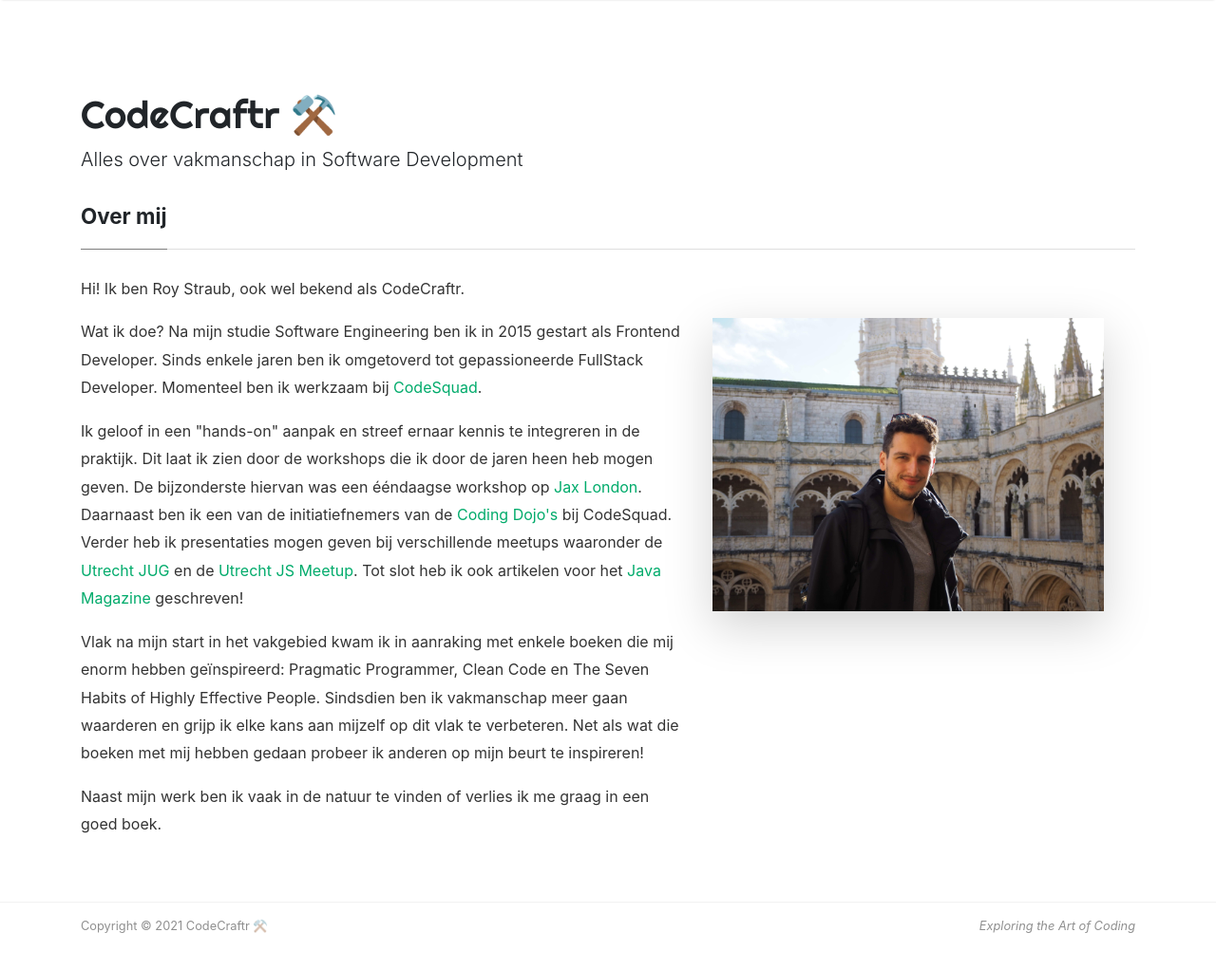
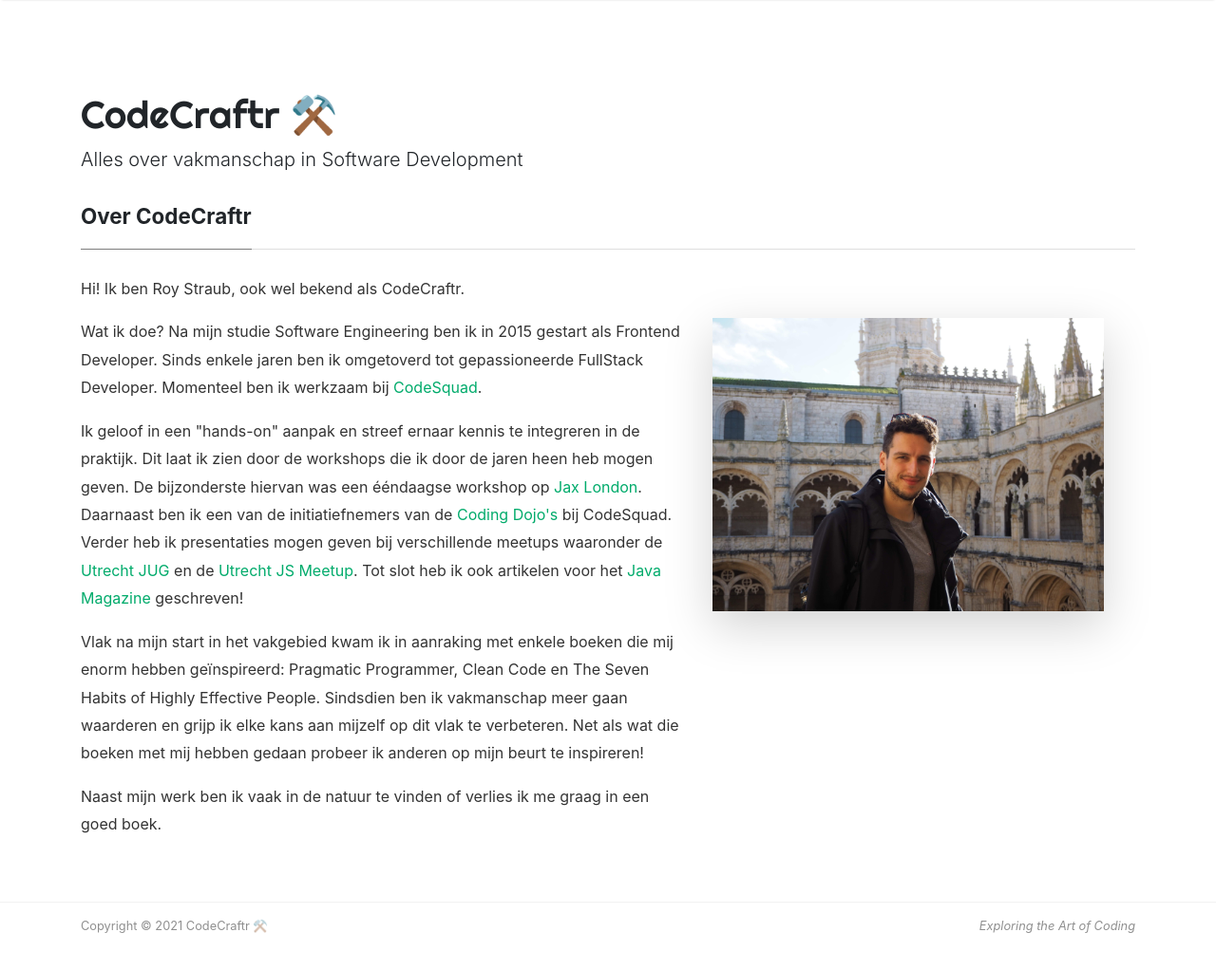
Before and after one commit to rstraub/rstraub.github.io, a Jekyll site: the page built from _pages/over-codecraftr.md, in a window 1280 px wide and 1059 px high. Shown: the top 1022 px of the window at 95% size. Built offline with Jekyll 4.4.1, drawn with Linux system fonts in a browser that asks for light colours; nearby versions of some CDN libraries.

Commit message:
changed url of about page

```diff
--- a/_layouts/default.html
+++ b/_layouts/default.html
@@ -81,7 +81,8 @@
                         {% else %}
                     <li class="nav-item">
                         {% endif %}
-                        <a class="nav-link" href="{{ site.baseurl }}/about"><i class="fas fa-user-ninja"></i> WhoAmI</a>
+                        <a class="nav-link" href="{{ site.baseurl }}/over-codecraftr"><i class="fas fa-user-ninja"></i>
+                            Over CodeCraftr</a>
                     </li>
 
                     <li class="nav-item">
--- a/_pages/about.md
+++ b/_pages/over-codecraftr.md
@@ -1,8 +1,8 @@
 ---
 layout: page
-title: Over mij
+title: Over CodeCraftr
 image: assets/images/1.jpg
-permalink: /about
+permalink: /over-codecraftr
 ---
 
 Hi! Ik ben Roy Straub, ook wel bekend als CodeCraftr.
```
